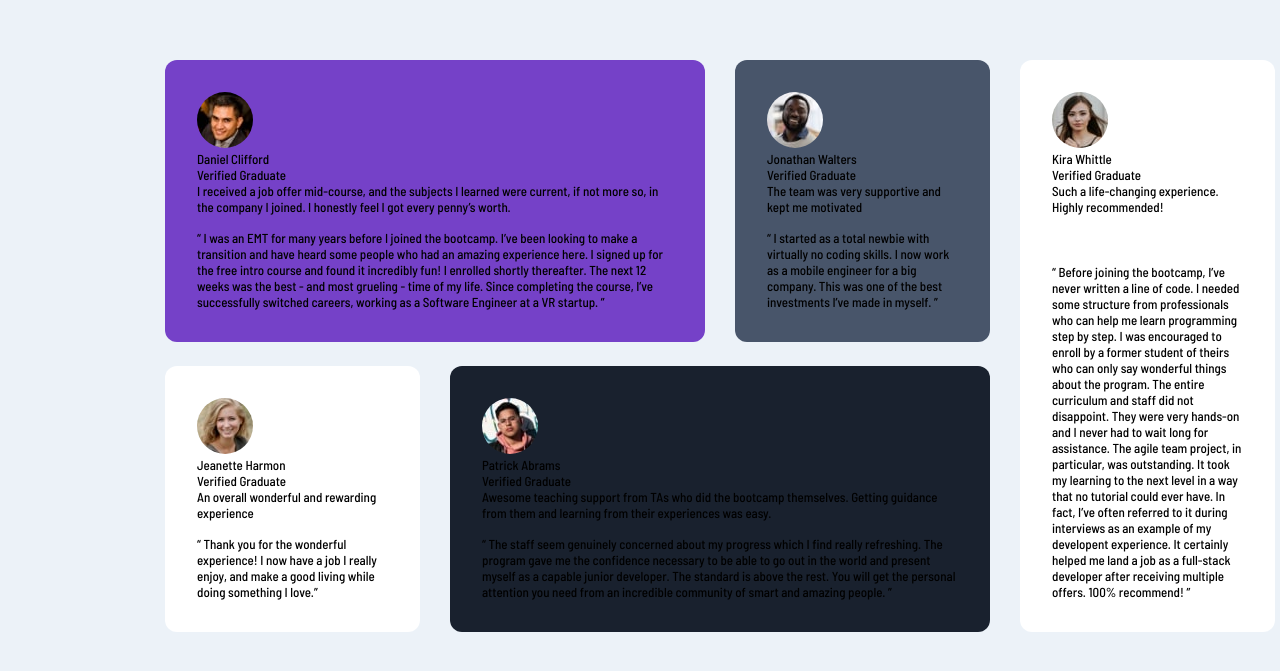
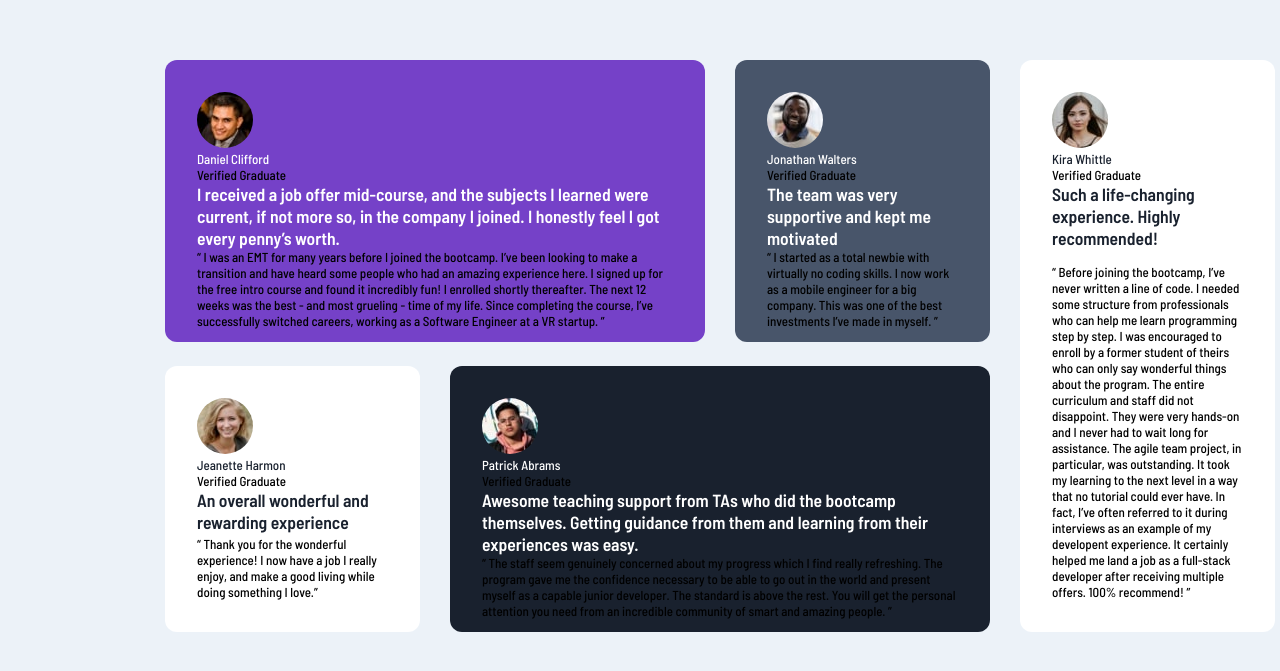
Before and after one commit to Chluna86/TESTIMONIAL-GRID-SECTION-MAIN, a plain HTML site: page index.html in a window 1280 px wide. Shown: the part 105-776 px from the top of the page. Drawn offline with Linux system fonts and the light colour scheme.

Commit message:
Add files via upload

```diff
--- a/css/styles.css
+++ b/css/styles.css
@@ -104,3 +104,25 @@ img {
 .data {
 
 }
+
+.comment{
+    font-size: 1.1rem;
+    font-weight: 600;
+    /* margin: auto 40px auto 0; */
+}
+
+.comment, .name{
+    color: var(--White);
+}
+
+.description {
+    font-weight: 500;
+    text-align: left;
+}
+
+.card3 > .box > .comment,
+.card5 > .box > .comment,
+.card3 > .box > .profile > .data > .name,
+.card5 > .box > .profile > .data > .name {
+    color: var(--Very-dark-blackish-blue);
+}
```
